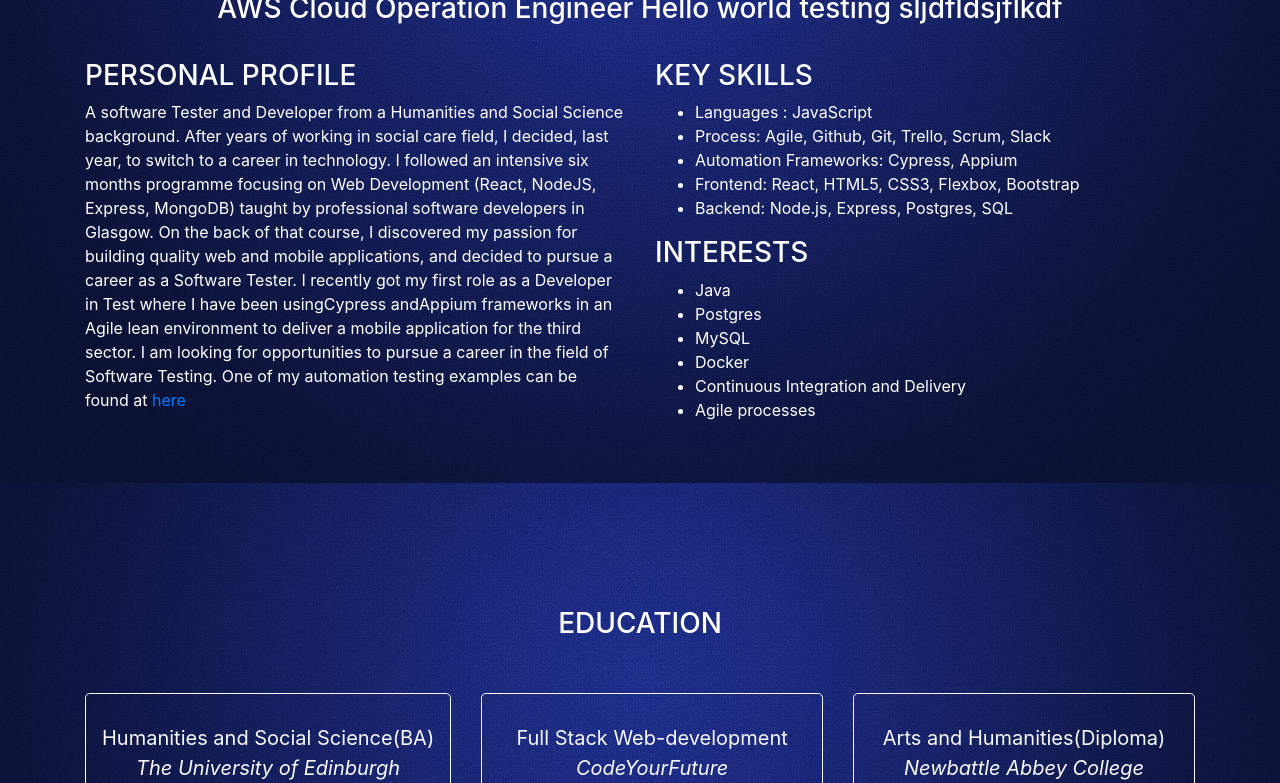
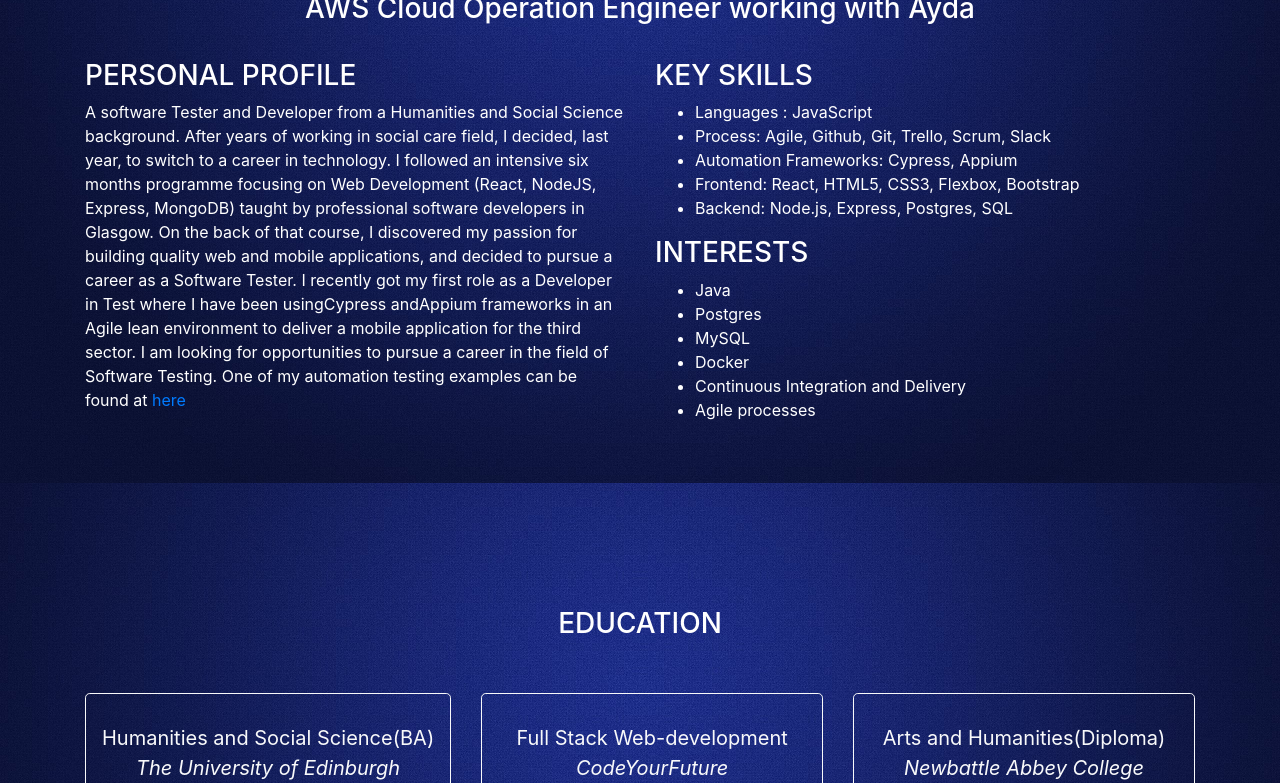
Before and after one commit to wonmaungthein/AWS-re-start-project, a website: page index.html in a window 1280 px wide. Shown: the part 317-1100 px from the top of the page. Drawn offline with nearby package versions, Linux system fonts and the light colour scheme.

Commit message:
working with Ayda

```diff
--- a/index.html
+++ b/index.html
@@ -77,8 +77,7 @@
 				<div class="aboutMe">
 					<img class="logo" src="me.jpg" alt "myphoto" />
 					<h2>Won Maung Thein (BA)</h2>
-					<h3>AWS Cloud Operation Engineer Hello world testing sljdfldsjflkdf
-					</h3>
+					<h3>AWS Cloud Operation Engineer working with Ayda <h3>
 				</div>
 				<div class="row profile-Skillscontainer">
 					<div class="col-sm Profile">
```
